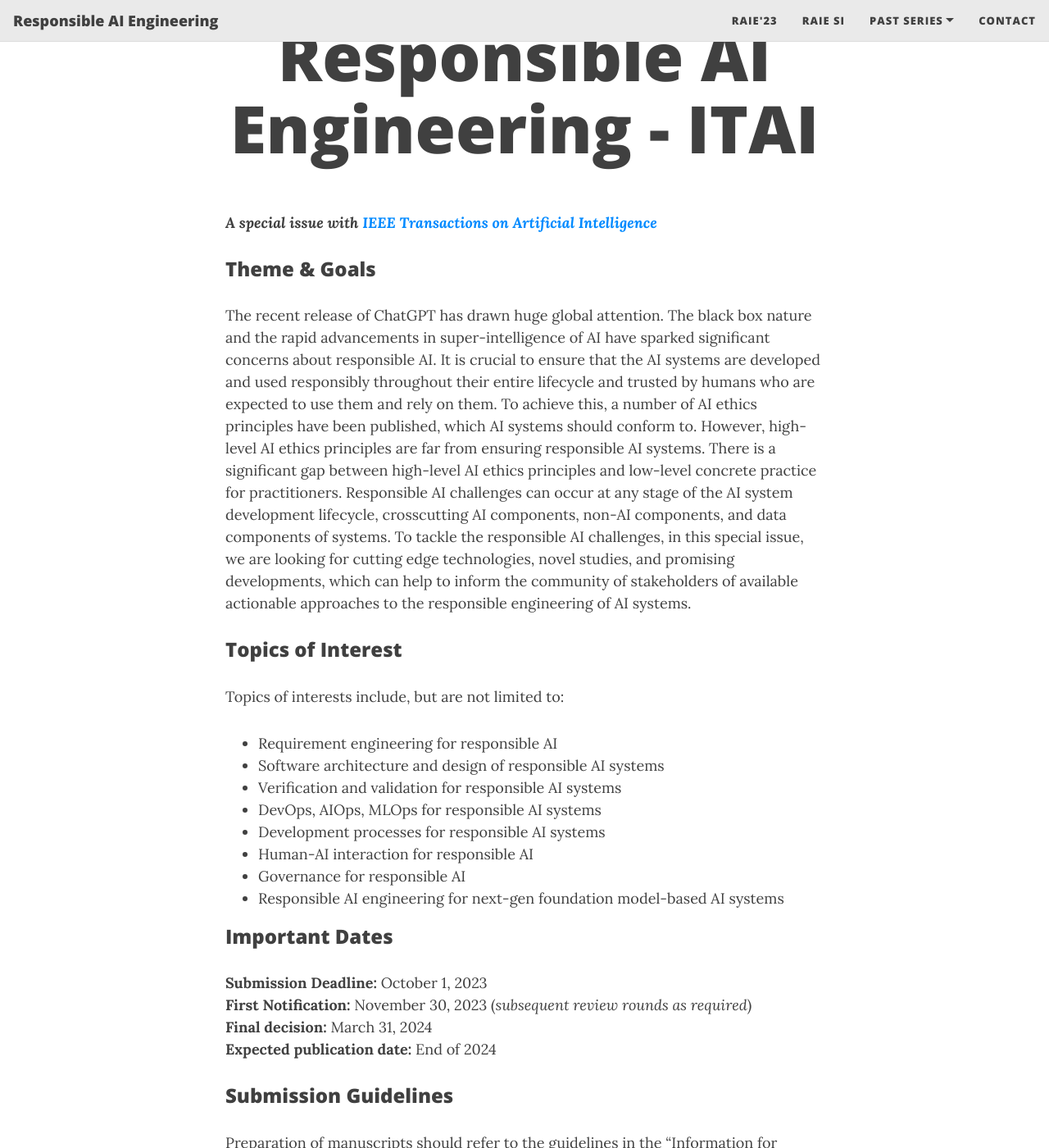
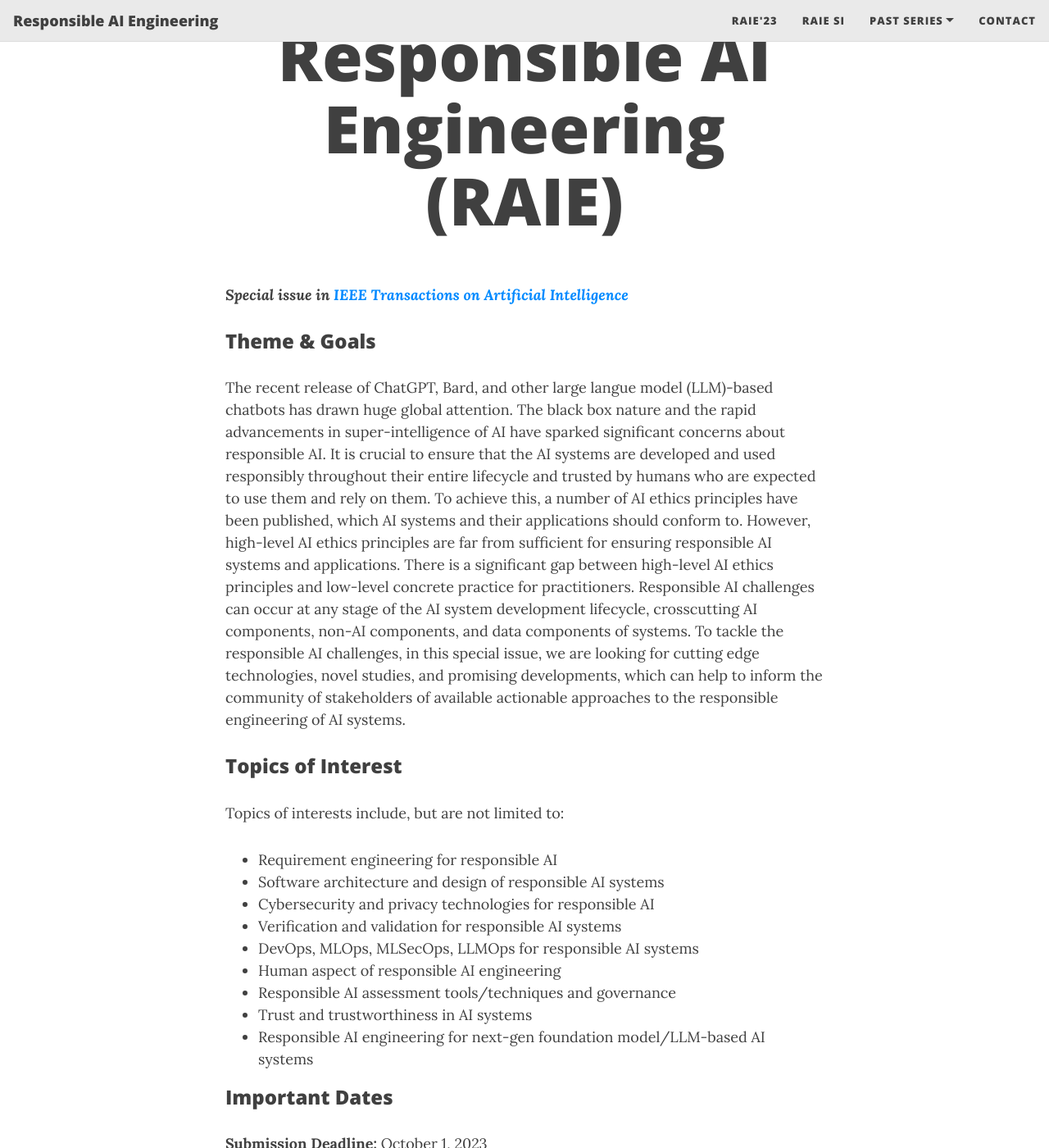
Before and after one commit to RAIEngineering/RAIE, a Jekyll site: the page built from RAIESI.md, in a window 1280 px wide and 1400 px high, scrolled down 194 px. Shown: the whole window at 82% size. Built offline with Jekyll 4.4.1, drawn with Linux system fonts in a browser that asks for light colours; nearby versions of some CDN libraries; some of the changed text lies outside the part shown.

Commit message:
Update RAIESI.md

```diff
--- a/RAIESI.md
+++ b/RAIESI.md
@@ -1,13 +1,13 @@
 ---
 layout: page
-title: Special Issue on Responsible AI Engineering - ITAI
+title: Special Issue on Responsible AI Engineering (RAIE)
 ---
 
-***A special issue with [IEEE Transactions on Artificial Intelligence](https://cis.ieee.org/publications/ieee-transactions-on-artificial-intelligence/)***
+***Special issue in [IEEE Transactions on Artificial Intelligence](https://cis.ieee.org/publications/ieee-transactions-on-artificial-intelligence/)***
 
 ### Theme & Goals
 
-The recent release of ChatGPT has drawn huge global attention. The black box nature and the rapid advancements in super-intelligence of AI have sparked significant concerns about responsible AI. It is crucial to ensure that the AI systems are developed and used responsibly throughout their entire lifecycle and trusted by humans who are expected to use them and rely on them. To achieve this, a number of AI ethics principles have been published, which AI systems should conform to. However, high-level AI ethics principles are far from ensuring responsible AI systems. There is a significant gap between high-level AI ethics principles and low-level concrete practice for practitioners. Responsible AI challenges can occur at any stage of the AI system development lifecycle, crosscutting AI components, non-AI components, and data components of systems. To tackle the responsible AI challenges, in this special issue, we are looking for cutting edge technologies, novel studies, and promising developments, which can help to inform the community of stakeholders of available actionable approaches to the responsible engineering of AI systems.
+The recent release of ChatGPT, Bard, and other large langue model (LLM)-based chatbots has drawn huge global attention. The black box nature and the rapid advancements in super-intelligence of AI have sparked significant concerns about responsible AI. It is crucial to ensure that the AI systems are developed and used responsibly throughout their entire lifecycle and trusted by humans who are expected to use them and rely on them. To achieve this, a number of AI ethics principles have been published, which AI systems and their applications should conform to. However, high-level AI ethics principles are far from sufficient for ensuring responsible AI systems and applications. There is a significant gap between high-level AI ethics principles and low-level concrete practice for practitioners. Responsible AI challenges can occur at any stage of the AI system development lifecycle, crosscutting AI components, non-AI components, and data components of systems. To tackle the responsible AI challenges, in this special issue, we are looking for cutting edge technologies, novel studies, and promising developments, which can help to inform the community of stakeholders of available actionable approaches to the responsible engineering of AI systems.
 
 ### Topics of Interest
 
@@ -15,12 +15,14 @@ Topics of interests include, but are not limited to:
 
 - Requirement engineering for responsible AI
 - Software architecture and design of responsible AI systems
+- Cybersecurity and privacy technologies for responsible AI
 - Verification and validation for responsible AI systems
-- DevOps, AIOps, MLOps for responsible AI systems
-- Development processes for responsible AI systems
-- Human-AI interaction for responsible AI
-- Governance for responsible AI
-- Responsible AI engineering for next-gen foundation model-based AI systems
+- DevOps, MLOps, MLSecOps, LLMOps for responsible AI systems
+- Human aspect of responsible AI engineering
+- Responsible AI assessment tools/techniques and governance
+- Trust and trustworthiness in AI systems
+- Responsible AI engineering for next-gen foundation model/LLM-based AI systems
+
 
 
 ### Important Dates
```
